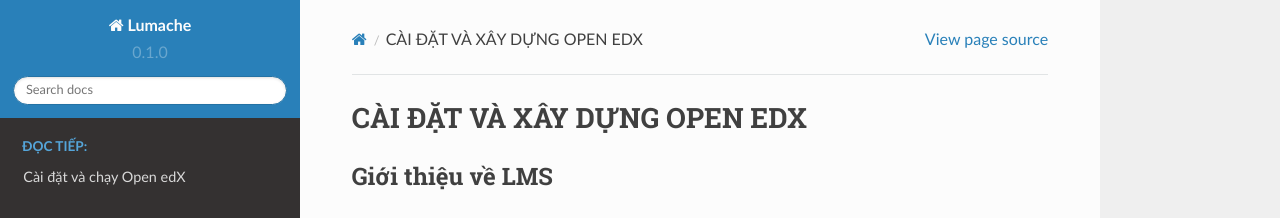
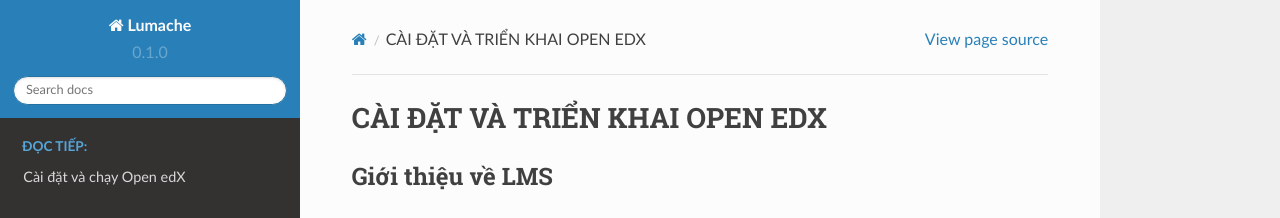
Before and after one commit to dlowji/rtd-openedx, a Sphinx documentation site: the page built from docs/source/index.rst, in a window 1280 px wide and 900 px high. Shown: the top 218 px of the window. Built offline with Sphinx 7.4.7 and the Read the Docs theme 2.0.0, drawn with Linux system fonts in a browser that asks for light colours.

Commit message:
Update index.rst

```diff
--- a/docs/source/index.rst
+++ b/docs/source/index.rst
@@ -1,4 +1,4 @@
-CÀI ĐẶT VÀ XÂY DỰNG OPEN EDX
+CÀI ĐẶT VÀ TRIỂN KHAI OPEN EDX
 =============================
 
 Giới thiệu về LMS
```
